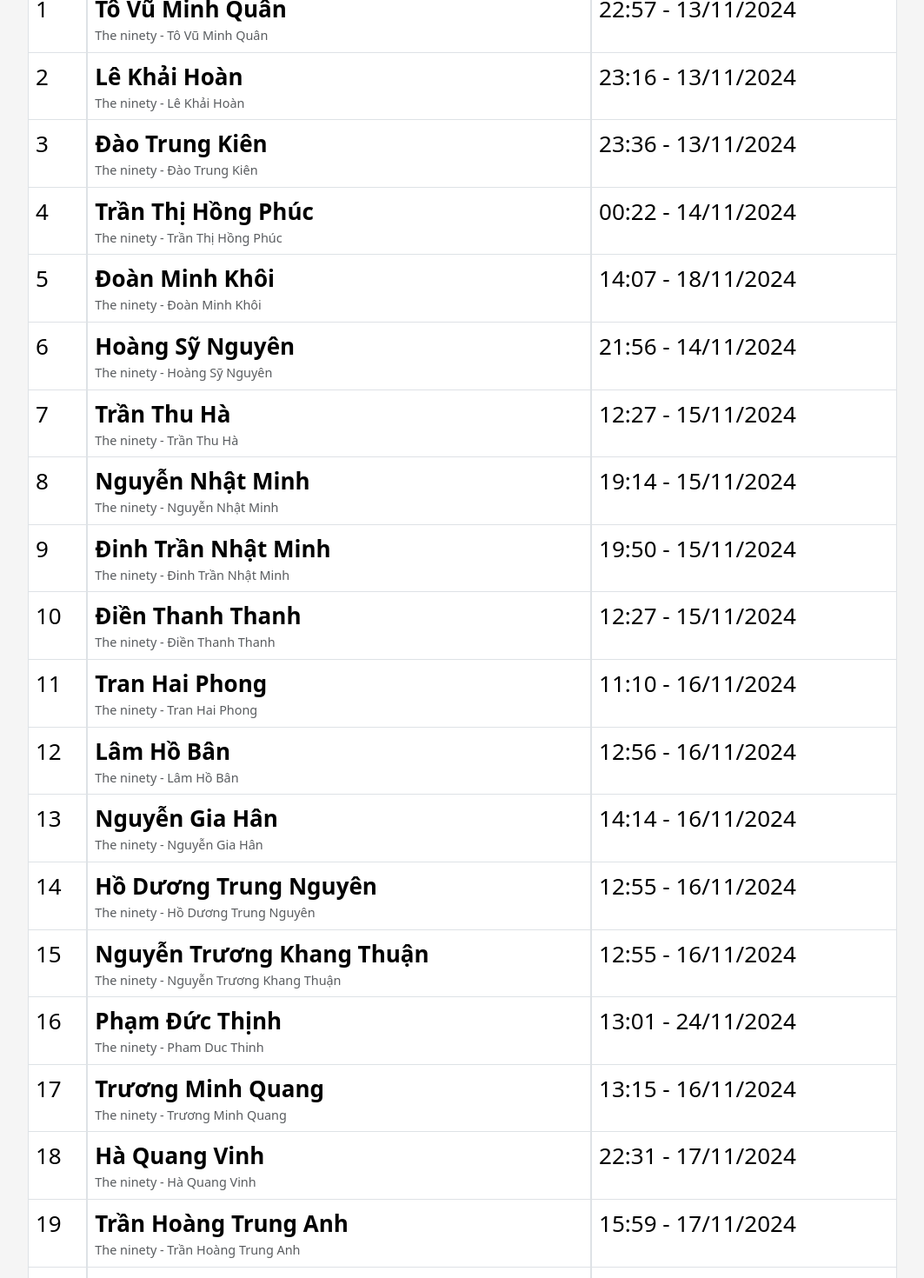
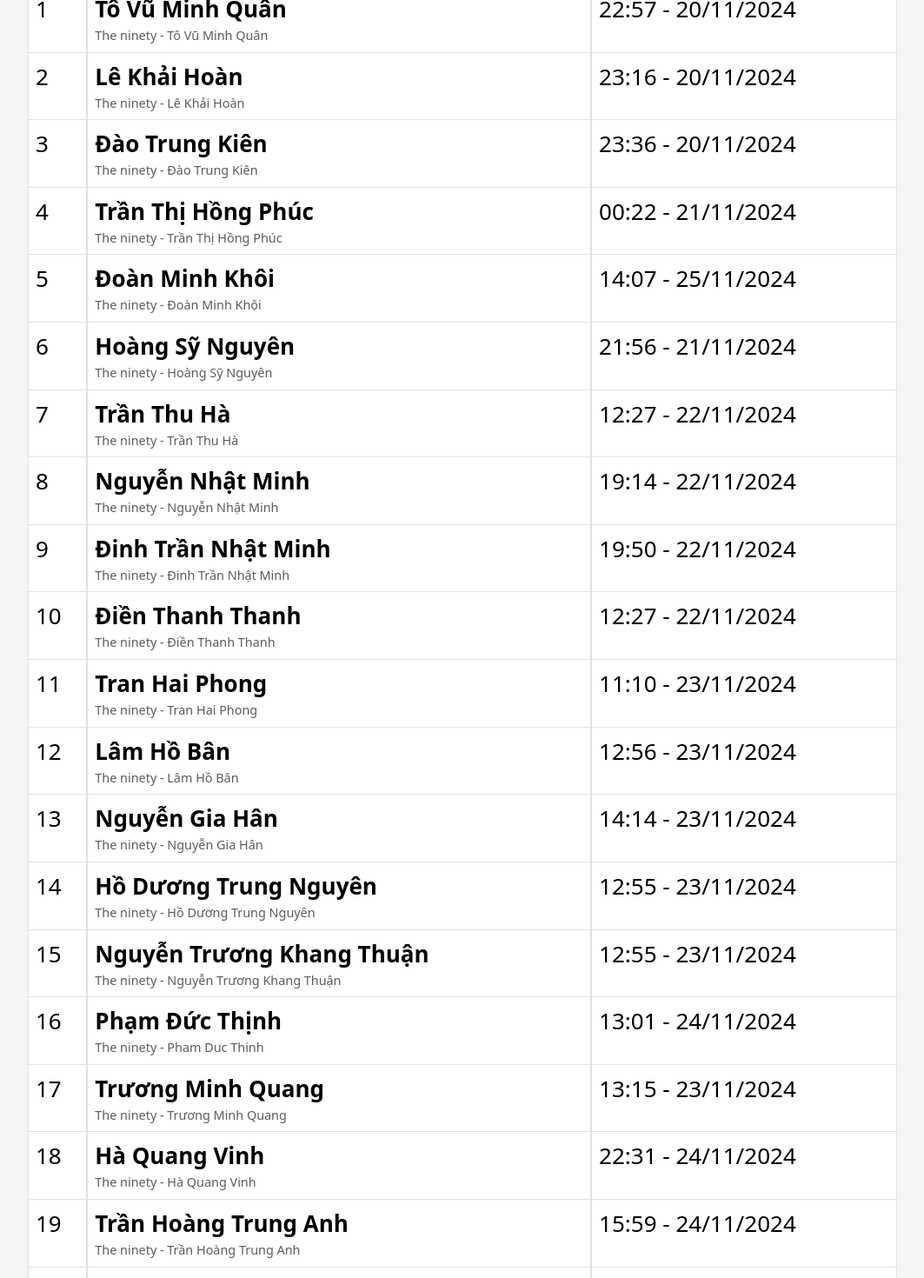
Before and after one commit to EXE-NINETY/Ninety_FrontEnd, a React (Create React App) app: page /dashboard in a window 1280 px wide. Shown: the part 300-1770 px from the top of the page at 87% size, without its empty margins (108-1171 px from the left). Built offline with nearby package versions, Linux system fonts and the light colour scheme; sample sign-in values are in the browser's storage.

Commit message:
config-dashboard

```diff
--- a/src/pages/Dashboard.jsx
+++ b/src/pages/Dashboard.jsx
@@ -4,7 +4,7 @@ const payments = [
     {
         id: 1,
         amount: "100,000đ",
-        time: "22:57 - 13/11/2024",
+        time: "22:57 - 20/11/2024",
         transactionId: "72227392294",
         sender: {
             name: "Tô Vũ Minh Quân",
@@ -14,7 +14,7 @@ const payments = [
     {
         id: 2,
         amount: "100,000đ",
-        time: "23:16 - 13/11/2024",
+        time: "23:16 - 20/11/2024",
         transactionId: "72227392294",
         sender: {
             name: "Lê Khải Hoàn",
@@ -24,7 +24,7 @@ const payments = [
     {
         id: 3,
         amount: "100,000đ",
-        time: "23:36 - 13/11/2024",
+        time: "23:36 - 20/11/2024",
         transactionId: "72227392294",
         sender: {
             name: "Đào Trung Kiên",
@@ -34,7 +34,7 @@ const payments = [
     {
         id: 4,
         amount: "100,000đ",
-        time: "00:22 - 14/11/2024",
+        time: "00:22 - 21/11/2024",
         transactionId: "72227392294",
         sender: {
             name: "Trần Thị Hồng Phúc",
@@ -44,7 +44,7 @@ const payments = [
     {
         id: 5,
         amount: "100,000đ",
-        time: "14:07 - 18/11/2024",
+        time: "14:07 - 25/11/2024",
         transactionId: "72227392294",
         sender: {
             name: "Đoàn Minh Khôi",
@@ -54,7 +54,7 @@ const payments = [
     {
         id: 6,
         amount: "100,000đ",
-        time: "21:56 - 14/11/2024",
+        time: "21:56 - 21/11/2024",
         transactionId: "72227392294",
         sender: {
             name: "Hoàng Sỹ Nguyên",
@@ -64,7 +64,7 @@ const payments = [
     {
         id: 6,
         amount: "100,000đ",
-        time: "12:27 - 15/11/2024",
+        time: "12:27 - 22/11/2024",
         transactionId: "72227392294",
         sender: {
             name: "Trần Thu Hà",
@@ -74,7 +74,7 @@ const payments = [
     {
         id: 7,
         amount: "100,000đ",
-        time: "19:14 - 15/11/2024",
+        time: "19:14 - 22/11/2024",
         transactionId: "72227392294",
         sender: {
             name: "Nguyễn Nhật Minh",
@@ -84,7 +84,7 @@ const payments = [
     {
         id: 8,
         amount: "100,000đ",
-        time: "19:50 - 15/11/2024",
+        time: "19:50 - 22/11/2024",
         transactionId: "72227392294",
         sender: {
             name: "Đinh Trần Nhật Minh",
@@ -94,7 +94,7 @@ const payments = [
     {
         id: 9,
         amount: "100,000đ",
-        time: "12:27 - 15/11/2024",
+        time: "12:27 - 22/11/2024",
         transactionId: "72227392294",
         sender: {
             name: "Điền Thanh Thanh",
@@ -104,7 +104,7 @@ const payments = [
     {
         id: 10,
         amount: "100,000đ",
-        time: "11:10 - 16/11/2024",
+        time: "11:10 - 23/11/2024",
         transactionId: "72227392294",
         sender: {
             name: "Tran Hai Phong",
@@ -114,7 +114,7 @@ const payments = [
     {
         id: 11,
         amount: "100,000đ",
-        time: "12:56 - 16/11/2024",
+        time: "12:56 - 23/11/2024",
         transactionId: "72227392294",
         sender: {
             name: "Lâm Hồ Bân",
@@ -124,7 +124,7 @@ const payments = [
     {
         id: 12,
         amount: "100,000đ",
-        time: "14:14 - 16/11/2024",
+        time: "14:14 - 23/11/2024",
         transactionId: "72227392294",
         sender: {
             name: "Nguyễn Gia Hân",
@@ -134,7 +134,7 @@ const payments = [
     {
         id: 13,
         amount: "100,000đ",
-        time: "12:55 - 16/11/2024",
+        time: "12:55 - 23/11/2024",
         transactionId: "72227392294",
         sender: {
             name: "Hồ Dương Trung Nguyên",
@@ -144,7 +144,7 @@ const payments = [
     {
         id: 14,
         amount: "100,000đ",
-        time: "12:55 - 16/11/2024",
+        time: "12:55 - 23/11/2024",
         transactionId: "72227392294",
         sender: {
             name: "Nguyễn Trương Khang Thuận",
@@ -164,7 +164,7 @@ const payments = [
     {
         id: 16,
         amount: "100,000đ",
-        time: "13:15 - 16/11/2024",
+        time: "13:15 - 23/11/2024",
         transactionId: "72227392294",
         sender: {
             name: "Trương Minh Quang",
@@ -174,7 +174,7 @@ const payments = [
     {
         id: 17,
         amount: "100,000đ",
-        time: "22:31 - 17/11/2024",
+        time: "22:31 - 24/11/2024",
         transactionId: "72227392294",
         sender: {
             name: "Hà Quang Vinh",
@@ -184,7 +184,7 @@ const payments = [
     {
         id: 18,
         amount: "100,000đ",
-        time: "15:59 - 17/11/2024",
+        time: "15:59 - 24/11/2024",
         transactionId: "72227392294",
         sender: {
             name: "Trần Hoàng Trung Anh",
@@ -194,7 +194,7 @@ const payments = [
     {
         id: 19,
         amount: "100,000đ",
-        time: "21:23 - 16/11/2024",
+        time: "21:23 - 23/11/2024",
         transactionId: "72227392294",
         sender: {
             name: "Võ Minh Khôi",
@@ -204,7 +204,7 @@ const payments = [
     {
         id: 20,
         amount: "100,000đ",
-        time: "10:21 - 18/11/2024",
+        time: "10:21 - 25/11/2024",
         transactionId: "72227392294",
         sender: {
             name: "Nguyễn Duy Mạnh",
```
